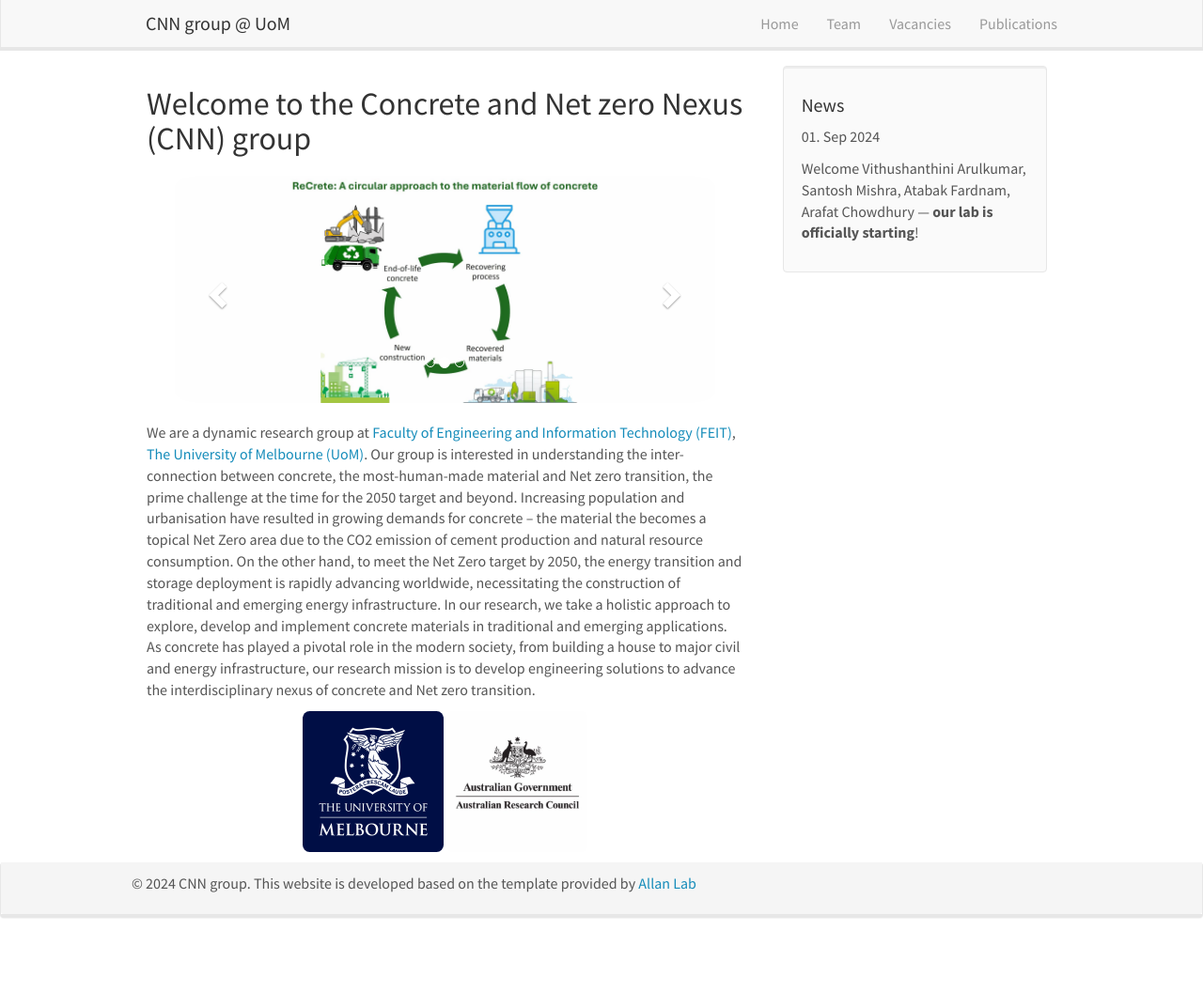
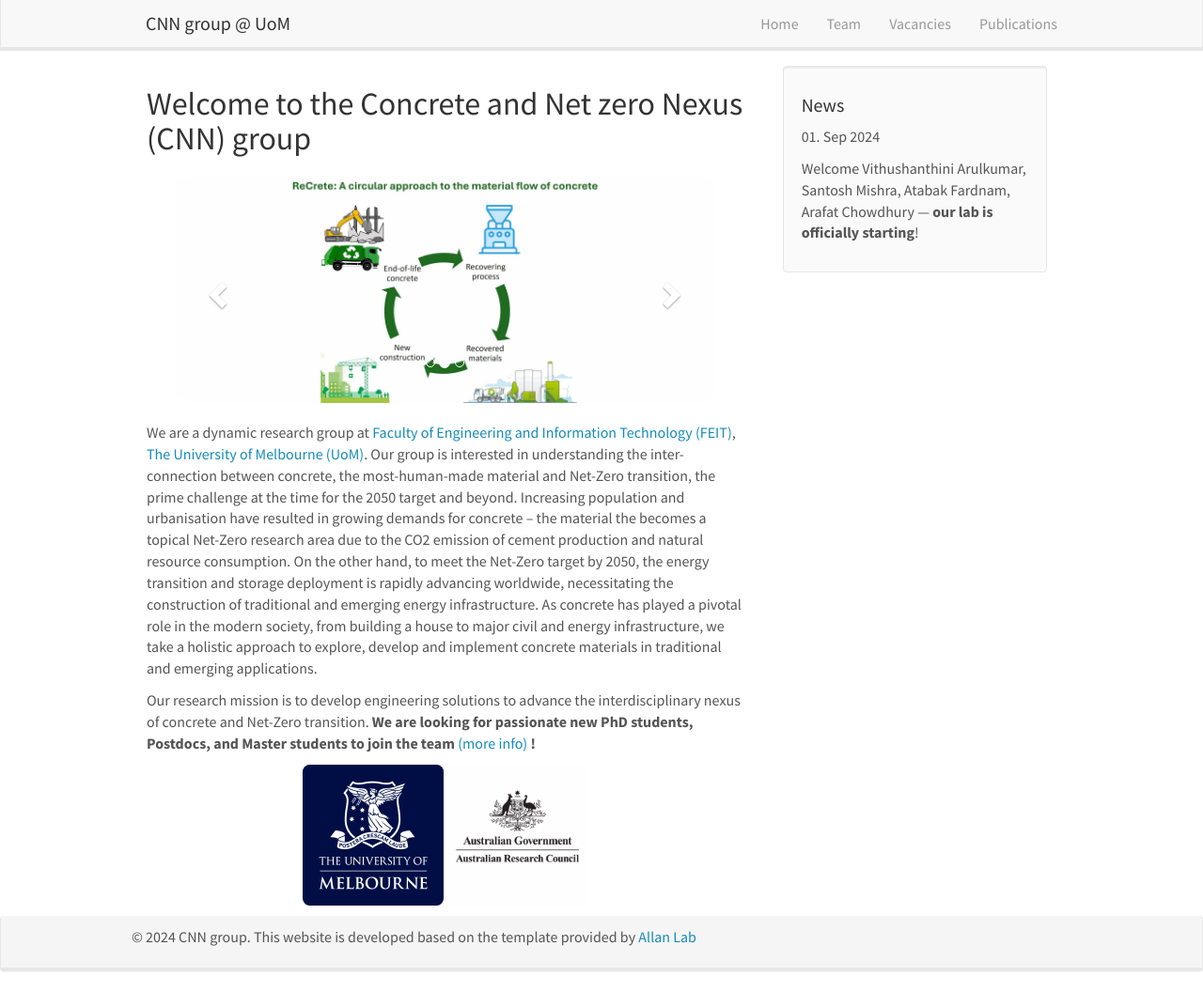
Before and after one commit to tuannguyenngoc/cnn-group, a Jekyll site: the page built from _pages/home.md, in a window 1280 px wide and 1056 px high. Shown: the whole window at 94% size. Built offline with Jekyll 4.4.1, drawn with Linux system fonts in a browser that asks for light colours; nearby versions of some CDN libraries.

Commit message:
Update home.md

```diff
--- a/_pages/home.md
+++ b/_pages/home.md
@@ -1,7 +1,7 @@
 ---
 title: "CNN group - Home"
 layout: homelay
-excerpt: "Concrete and Net zero Nexus (CNN) group"
+excerpt: "Concrete and Net-Zero Nexus (CNN) group"
 sitemap: false
 permalink: /
 ---
@@ -36,7 +36,9 @@ permalink: /
   </a>
 </div>
 
-We are a dynamic research group at [Faculty of Engineering and Information Technology (FEIT)](https://eng.unimelb.edu.au/), [The University of Melbourne (UoM)](https://infrastructure.eng.unimelb.edu.au/). Our group is interested in understanding the inter-connection between concrete, the most-human-made material and Net zero transition, the prime challenge at the time for the 2050 target and beyond. Increasing population and urbanisation have resulted in growing demands for concrete – the material the becomes a topical Net Zero area due to the CO2 emission of cement production and natural resource consumption. On the other hand, to meet the Net Zero target by 2050, the energy transition and storage deployment is rapidly advancing worldwide, necessitating the construction of traditional and emerging energy infrastructure. In our research, we take a holistic approach to explore, develop and implement concrete materials in traditional and emerging applications. As concrete has played a pivotal role in the modern society, from building a house to major civil and energy infrastructure, our research mission is to develop engineering solutions to advance the interdisciplinary nexus of concrete and Net zero transition.
+We are a dynamic research group at [Faculty of Engineering and Information Technology (FEIT)](https://eng.unimelb.edu.au/), [The University of Melbourne (UoM)](https://infrastructure.eng.unimelb.edu.au/). Our group is interested in understanding the inter-connection between concrete, the most-human-made material and Net-Zero transition, the prime challenge at the time for the 2050 target and beyond. Increasing population and urbanisation have resulted in growing demands for concrete – the material the becomes a topical Net-Zero research area due to the CO2 emission of cement production and natural resource consumption. On the other hand, to meet the Net-Zero target by 2050, the energy transition and storage deployment is rapidly advancing worldwide, necessitating the construction of traditional and emerging energy infrastructure. As concrete has played a pivotal role in the modern society, from building a house to major civil and energy infrastructure, we take a holistic approach to explore, develop and implement concrete materials in traditional and emerging applications.
+
+Our research mission is to develop engineering solutions to advance the interdisciplinary nexus of concrete and Net-Zero transition.  **We are  looking for passionate new PhD students, Postdocs, and Master students to join the team** [(more info)]({{ site.url }}{{ site.baseurl }}/vacancies) **!**
 
 
 <!-- hidden text -->
```
